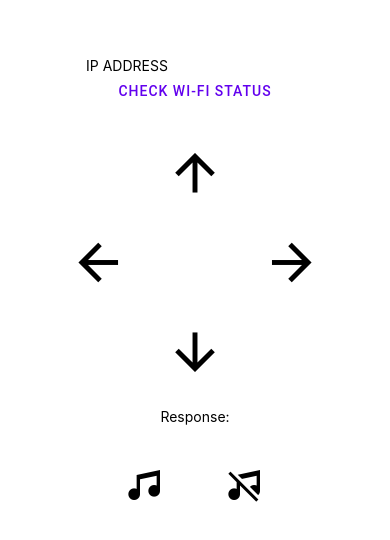
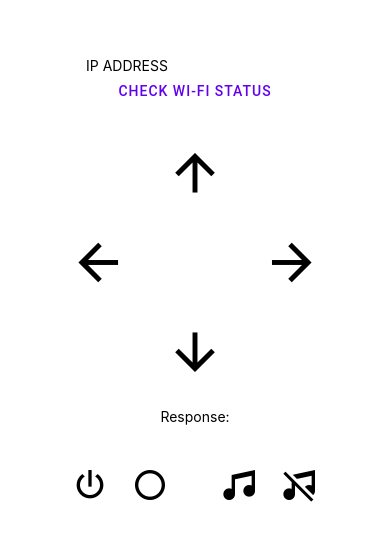
Before and after one commit to Rizavur/CG2271-App, a React Native app: screen / in a window 390 px wide. Shown: the part 136-676 px from the top of the page. Built offline with nearby package versions, Linux system fonts and the light colour scheme.

Commit message:
Add button for autonomous mode

```diff
--- a/App.tsx
+++ b/App.tsx
@@ -155,13 +155,25 @@ export default function App() {
       <Text style={styles.text}>{responseText}</Text>
       <View style={{ flexDirection: "row" }}>
         <IconButton
-          style={{ ...styles.smallButton, marginRight: 20 }}
+          style={{ ...styles.smallButton }}
+          size={40}
+          icon="power"
+          onPress={() => fetchData("autoOn")}
+        />
+        <IconButton
+          style={{ ...styles.smallButton, marginRight: 30 }}
+          size={40}
+          icon="power-off"
+          onPress={() => fetchData("autoOff")}
+        />
+        <IconButton
+          style={{ ...styles.smallButton }}
           size={40}
           icon="music"
           onPress={() => fetchData("playMusic")}
         />
         <IconButton
-          style={{ ...styles.smallButton, marginLeft: 20 }}
+          style={{ ...styles.smallButton }}
           size={40}
           icon="music-off"
           onPress={() => fetchData("offMusic")}
```
